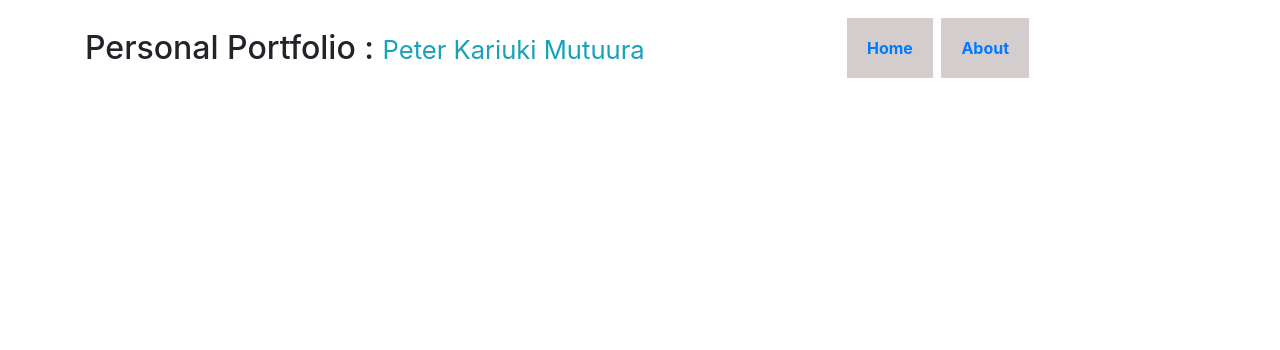
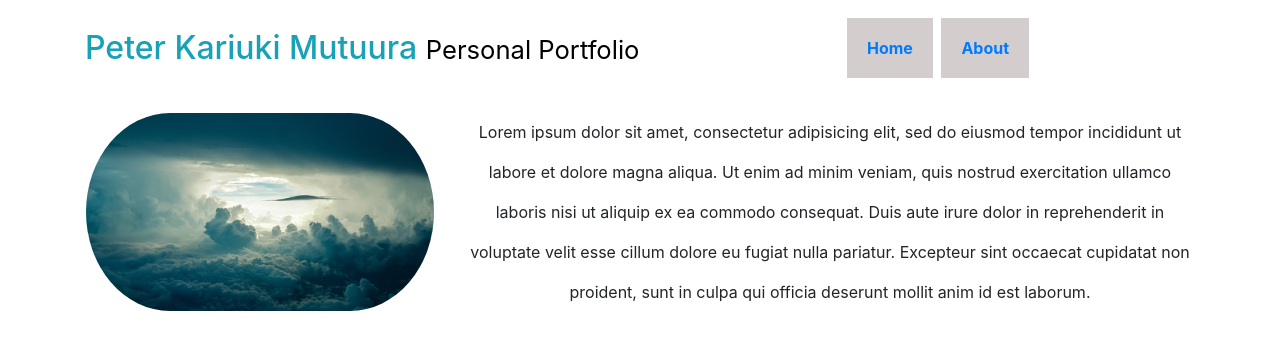
Before and after one commit to peterkariukimutuura/peterkariukimutuura.github.io, a PHP site: page / in a window 1280 px wide. Shown: the top 350 px of the page. Run offline with PHP 8.4, Linux system fonts and the light colour scheme.

Commit message:
new changes added a pic and some bit of text

```diff
--- a/css/styles.css
+++ b/css/styles.css
@@ -25,3 +25,11 @@ a:hover{
 	color: #fff;
 	background-color: #182d2d;
 }
+small{
+	color: #000;
+}
+img#imgprofile{
+	border: 1px solid #fff;
+	border-radius: 100px;
+	height: 200px;
+}
--- a/index.html
+++ b/index.html
@@ -9,8 +9,9 @@
 	<div class="container">
 	<div class="row">
 		<div class="col-md-8">
-			<h2  style="line-height: 3;">Personal Portfolio :
-				<small class="text-info">Peter Kariuki Mutuura</small></h2>
+			<h2  class="text-info"  style="line-height: 3;">Peter Kariuki Mutuura
+				<span class="glyphicons glyphicons-heart"> </span>
+				<small >Personal Portfolio</small></h2>
 		</div>
 
 		<nav class="col-md-4">
@@ -20,7 +21,22 @@
 		    </ul>
 		</nav>
 
+	</div>
+	<div class="row text-center">
+		<img class="col-md-4" id="imgprofile" src="images/heaven.jpg" alt="the heavens" >
+		<div class="col-md-8 text-center">
+			<center>
+			<p style="line-height: 2.5;">
+				Lorem ipsum dolor sit amet, consectetur adipisicing elit, sed do eiusmod
+				tempor incididunt ut labore et dolore magna aliqua. Ut enim ad minim veniam,
+				quis nostrud exercitation ullamco laboris nisi ut aliquip ex ea commodo
+				consequat. Duis aute irure dolor in reprehenderit in voluptate velit esse
+				cillum dolore eu fugiat nulla pariatur. Excepteur sint occaecat cupidatat non
+				proident, sunt in culpa qui officia deserunt mollit anim id est laborum.
+			</p>
+			</center>
 
+		</div>
 	</div>
 
 	</div>
```
Also changed, not shown: README.md.
